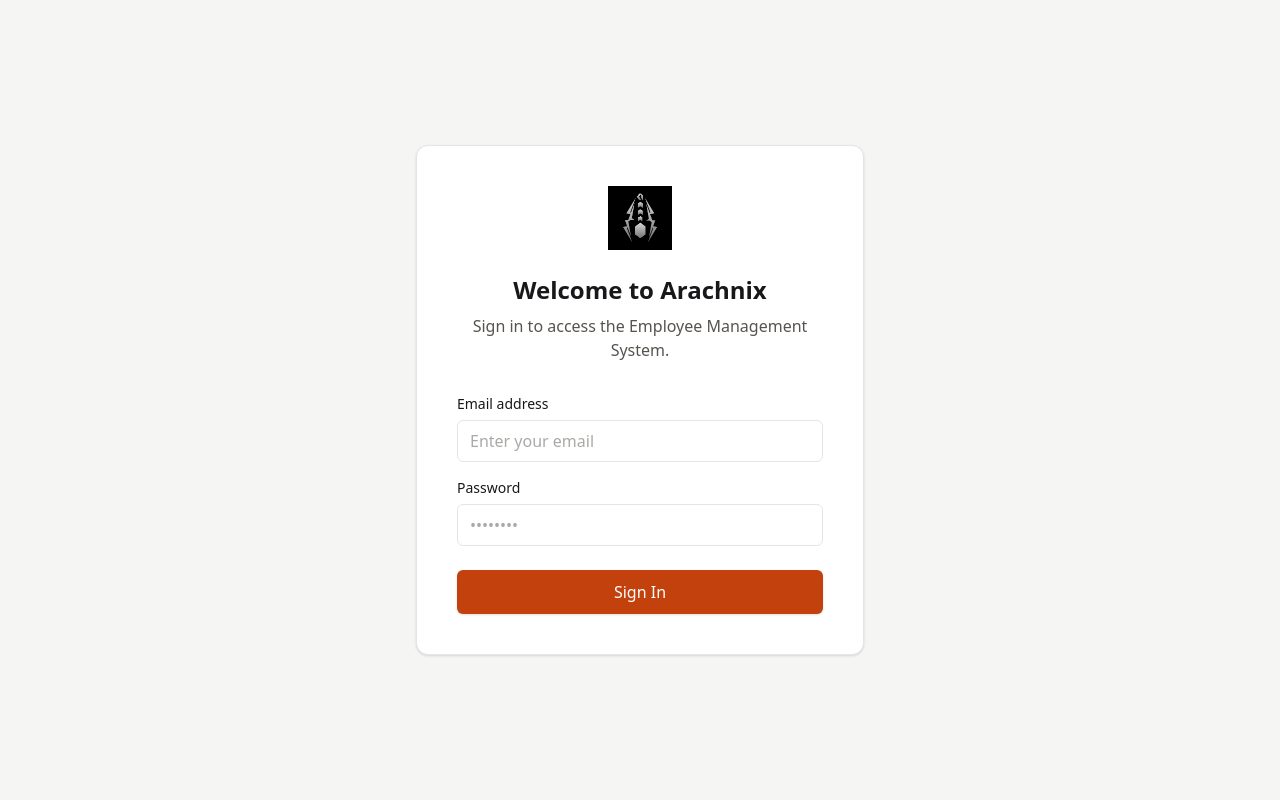
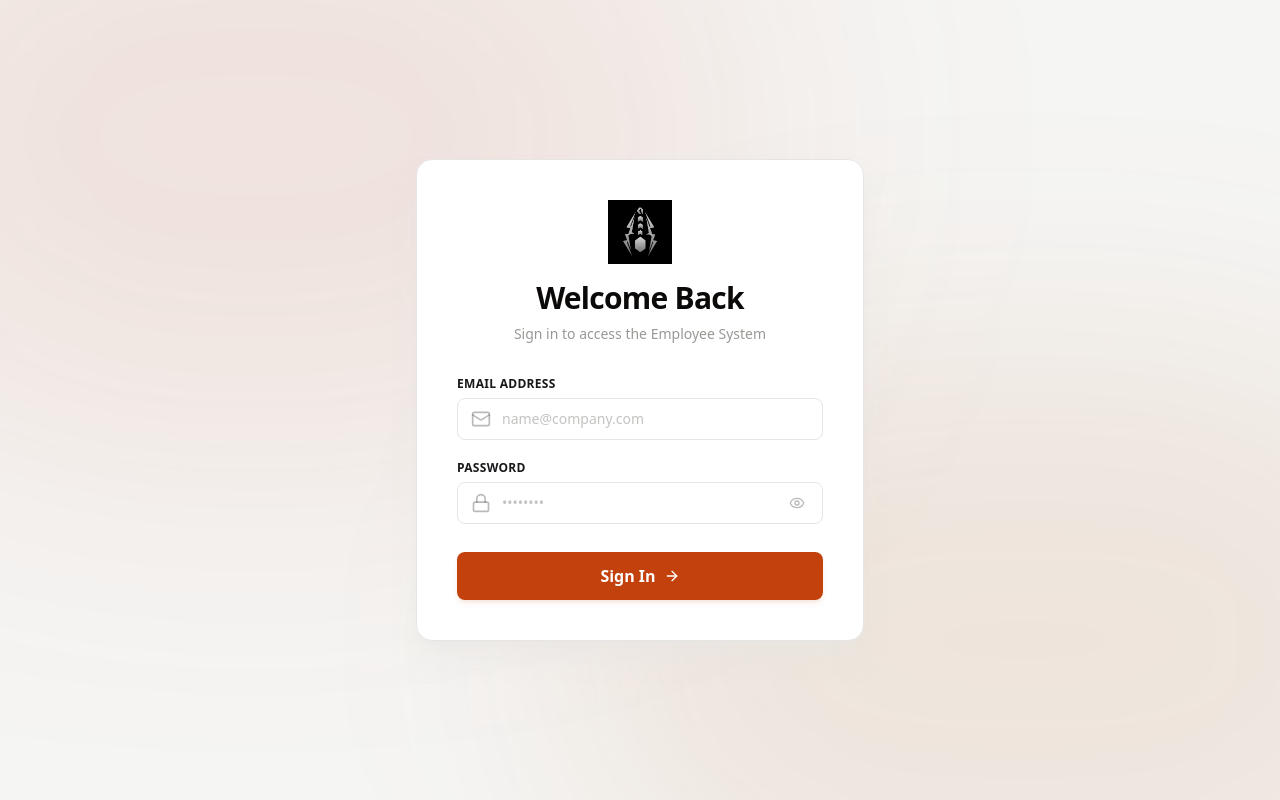
Before and after one commit to azaans23/Arachnix---EMS, a Next.js app: page /login in a window 1280 px wide. Built offline with nearby package versions, Linux system fonts and the light colour scheme; no server answers.

Commit message:
Update UI of login and signup form

```diff
--- a/src/app/(auth)/login/page.tsx
+++ b/src/app/(auth)/login/page.tsx
@@ -1,75 +1,143 @@
 "use client";
 
+import { useState } from "react";
 import Image from "next/image";
+import Link from "next/link";
 import { useLoginForm } from "@/hooks/useAuth";
+import {
+  Mail,
+  Lock,
+  Eye,
+  EyeOff,
+  AlertCircle,
+  ArrowRight
+} from "lucide-react";
 
 export default function LoginPage() {
   const { formik, isPending, isError, error } = useLoginForm();
+  const [showPassword, setShowPassword] = useState(false);
 
   return (
-    <div className="flex min-h-screen items-center justify-center bg-stone">
-      <div className="p-10 bg-pure-white rounded-xl border border-subtle-stone shadow-sm w-full max-w-md flex flex-col items-center">
-        {/* Brand Icon */}
-        <div className="relative w-16 h-16 mb-6">
+    <div className="flex min-h-screen items-center justify-center bg-stone p-4 relative overflow-hidden select-none">
+      {/* Ambient Moving Glow Bubbles in the background */}
+      <div className="absolute top-[-15%] left-[-15%] w-[70%] h-[70%] rounded-full bg-terracotta/10 blur-[130px] animate-float-slow" />
+      <div className="absolute bottom-[-15%] right-[-15%] w-[70%] h-[70%] rounded-full bg-ochre/10 blur-[130px] animate-float-delayed" />
+
+      {/* Interactive Login Card Container */}
+      <div className={`w-full max-w-md bg-pure-white rounded-2xl border border-subtle-stone shadow-xl shadow-stone-200/50 p-8 sm:p-10 relative z-10 animate-fade-in-up ${isError ? "animate-shake" : ""}`}>
+
+        {/* Brand Logo & Header */}
+        <div className="flex flex-col items-center mb-8">
+          <div className="relative w-16 h-16 mb-4">
             <Image src="/logo-small.png" alt="Arachnix Logo" fill className="object-contain" priority sizes="64px" />
           </div>
-
-        <h1 className="text-2xl font-semibold mb-2 text-obsidian">Welcome to Arachnix</h1>
-        <p className="text-muted-clay text-center mb-8">Sign in to access the Employee Management System.</p>
+          <h1 className="text-2xl sm:text-3xl font-extrabold tracking-tight text-deep-ink text-center">Welcome Back</h1>
+          <p className="text-muted-clay/60 text-sm text-center mt-2">Sign in to access the Employee System</p>
+        </div>
 
         {isError && (
-          <div className="w-full mb-4 p-3 bg-red-50 border border-red-200 text-red-600 rounded-md text-sm">
-            {(error as any).message || "Failed to sign in"}
+          <div className="w-full mb-6 p-4 bg-red-50 border border-red-200 text-red-700 rounded-lg text-sm flex gap-3 items-start animate-fade-in-up">
+            <AlertCircle className="w-5 h-5 text-red-500 shrink-0 mt-0.5" />
+            <div>
+              <span className="font-semibold block">Authentication Failed</span>
+              <span className="text-xs text-red-600/90">{(error as any).message || "Invalid credentials provided."}</span>
+            </div>
           </div>
         )}
 
-        <form className="w-full flex flex-col gap-4" onSubmit={formik.handleSubmit}>
+        <form className="flex flex-col gap-5" onSubmit={formik.handleSubmit}>
+          {/* Email Address */}
           <div className="flex flex-col gap-1.5">
-            <label className="text-sm font-medium text-obsidian" htmlFor="email">Email address</label>
+            <label className="text-xs font-semibold text-obsidian tracking-wide uppercase" htmlFor="email">
+              Email Address
+            </label>
+            <div className="relative flex items-center">
+              <div className="absolute left-3.5 text-muted-clay/40 pointer-events-none">
+                <Mail className="w-5 h-5" />
+              </div>
               <input
                 id="email"
                 name="email"
                 type="email"
-              placeholder="Enter your email"
+                placeholder="name@company.com"
                 value={formik.values.email}
                 onChange={formik.handleChange}
                 onBlur={formik.handleBlur}
-              className={`px-3 py-2 border rounded-md focus:outline-none focus:ring-2 focus:ring-terracotta/50 transition-all bg-pure-white text-deep-ink placeholder:text-muted-clay/50 ${formik.touched.email && formik.errors.email
-                  ? "border-red-500 focus:border-red-500"
+                className={`pl-11 pr-4 py-2.5 w-full bg-pure-white border rounded-lg focus:outline-none focus:ring-2 focus:ring-terracotta/20 text-sm text-deep-ink placeholder:text-muted-clay/35 transition-all duration-200 ${formik.submitCount > 0 && formik.errors.email
+                  ? "border-red-500 focus:border-red-500 focus:ring-red-500/10"
                   : "border-subtle-stone focus:border-terracotta"
                   }`}
               />
-            {formik.touched.email && formik.errors.email && (
-              <div className="text-red-500 text-xs mt-1">{formik.errors.email}</div>
+            </div>
+            {formik.submitCount > 0 && formik.errors.email && (
+              <div className="text-red-500 text-xs font-medium mt-1 pl-1 flex items-center gap-1">
+                <span>•</span> {formik.errors.email}
+              </div>
             )}
           </div>
+
+          {/* Password */}
           <div className="flex flex-col gap-1.5">
-            <label className="text-sm font-medium text-obsidian" htmlFor="password">Password</label>
+            <div className="flex justify-between items-center">
+              <label className="text-xs font-semibold text-obsidian tracking-wide uppercase" htmlFor="password">
+                Password
+              </label>
+            </div>
+            <div className="relative flex items-center">
+              <div className="absolute left-3.5 text-muted-clay/40 pointer-events-none">
+                <Lock className="w-5 h-5" />
+              </div>
               <input
                 id="password"
                 name="password"
-              type="password"
+                type={showPassword ? "text" : "password"}
                 placeholder="••••••••"
                 value={formik.values.password}
                 onChange={formik.handleChange}
                 onBlur={formik.handleBlur}
-              className={`px-3 py-2 border rounded-md focus:outline-none focus:ring-2 focus:ring-terracotta/50 transition-all bg-pure-white text-deep-ink placeholder:text-muted-clay/50 ${formik.touched.password && formik.errors.password
-                  ? "border-red-500 focus:border-red-500"
+                className={`pl-11 pr-12 py-2.5 w-full bg-pure-white border rounded-lg focus:outline-none focus:ring-2 focus:ring-terracotta/20 text-sm text-deep-ink placeholder:text-muted-clay/35 transition-all duration-200 ${formik.submitCount > 0 && formik.errors.password
+                  ? "border-red-500 focus:border-red-500 focus:ring-red-500/10"
                   : "border-subtle-stone focus:border-terracotta"
                   }`}
               />
-            {formik.touched.password && formik.errors.password && (
-              <div className="text-red-500 text-xs mt-1">{formik.errors.password}</div>
+              <button
+                type="button"
+                onClick={() => setShowPassword(!showPassword)}
+                className="absolute right-3.5 text-muted-clay/40 hover:text-muted-clay/80 focus:outline-none cursor-pointer transition-colors p-1"
+              >
+                {showPassword ? <EyeOff className="w-4 h-4" /> : <Eye className="w-4 h-4" />}
+              </button>
+            </div>
+            {formik.submitCount > 0 && formik.errors.password && (
+              <div className="text-red-500 text-xs font-medium mt-1 pl-1 flex items-center gap-1">
+                <span>•</span> {formik.errors.password}
+              </div>
             )}
           </div>
+
+          {/* Submit CTA */}
           <button
             type="submit"
             disabled={isPending}
-            className="w-full bg-terracotta text-pure-white py-2.5 rounded-md font-medium hover:bg-[#A0350A] transition-colors mt-2 shadow-sm disabled:opacity-50 flex justify-center"
+            className="w-full bg-terracotta text-pure-white py-3 rounded-lg font-semibold hover:bg-terracotta-hover transition-all duration-200 mt-2 shadow-md shadow-terracotta/10 hover:shadow-terracotta/20 hover:-translate-y-0.5 active:translate-y-0 disabled:opacity-50 disabled:pointer-events-none flex items-center justify-center gap-2 cursor-pointer"
           >
-            {isPending ? "Signing in..." : "Sign In"}
+            {isPending ? (
+              <>
+                <svg className="animate-spin h-5 w-5 text-white" xmlns="http://www.w3.org/2000/svg" fill="none" viewBox="0 0 24 24">
+                  <circle className="opacity-25" cx="12" cy="12" r="10" stroke="currentColor" strokeWidth="4"></circle>
+                  <path className="opacity-75" fill="currentColor" d="M4 12a8 8 0 018-8V0C5.373 0 0 5.373 0 12h4zm2 5.291A7.962 7.962 0 014 12H0c0 3.042 1.135 5.824 3 7.938l3-2.647z"></path>
+                </svg>
+                <span>Signing in...</span>
+              </>
+            ) : (
+              <>
+                <span>Sign In</span>
+                <ArrowRight className="w-4 h-4" />
+              </>
+            )}
           </button>
         </form>
+
       </div>
     </div>
   );
--- a/src/app/(auth)/signup/page.tsx
+++ b/src/app/(auth)/signup/page.tsx
@@ -1,117 +1,199 @@
 "use client";
 
+import { useState } from "react";
 import Image from "next/image";
+import Link from "next/link";
 import { useSignupForm } from "@/hooks/useAuth";
 import CustomDropdown from "@/components/ui/Dropdown";
+import {
+  User,
+  Mail,
+  Lock,
+  Eye,
+  EyeOff,
+  Shield,
+  AlertCircle,
+  ArrowRight
+} from "lucide-react";
 
 export default function SignupPage() {
   const { formik, isPending, isError, error } = useSignupForm();
+  const [showPassword, setShowPassword] = useState(false);
 
   return (
-    <div className="flex min-h-screen items-center justify-center bg-stone py-12 px-4">
-      <div className="p-10 bg-pure-white rounded-xl border border-subtle-stone shadow-sm w-full max-w-md flex flex-col items-center">
-        {/* Brand Icon */}
-        <div className="relative w-16 h-16 mb-6">
+    <div className="flex min-h-screen items-center justify-center bg-stone p-4 relative overflow-hidden select-none">
+      {/* Ambient Moving Glow Bubbles in the background */}
+      <div className="absolute top-[-15%] left-[-15%] w-[70%] h-[70%] rounded-full bg-terracotta/10 blur-[130px] animate-float-slow" />
+      <div className="absolute bottom-[-15%] right-[-15%] w-[70%] h-[70%] rounded-full bg-ochre/10 blur-[130px] animate-float-delayed" />
+
+      {/* Interactive Signup Card Container */}
+      <div className={`w-full max-w-md bg-pure-white rounded-2xl border border-subtle-stone shadow-xl shadow-stone-200/50 p-8 sm:p-10 relative z-10 animate-fade-in-up ${isError ? "animate-shake" : ""}`}>
+
+        {/* Brand Logo & Header */}
+        <div className="flex flex-col items-center mb-8">
+          <div className="relative w-16 h-16 mb-4">
             <Image src="/logo-small.png" alt="Arachnix Logo" fill className="object-contain" priority sizes="64px" />
           </div>
-
-        <h1 className="text-2xl font-semibold mb-1 text-obsidian">Create an Account</h1>
+          <h1 className="text-2xl sm:text-3xl font-extrabold tracking-tight text-deep-ink text-center">Create an Account</h1>
+          <p className="text-muted-clay/60 text-sm text-center mt-2">Get started with Arachnix EMS</p>
+        </div>
 
         {isError && (
-          <div className="w-full mb-4 p-3 bg-red-50 border border-red-200 text-red-600 rounded-md text-sm">
-            {(error as any).message || "Failed to sign up"}
+          <div className="w-full mb-6 p-4 bg-red-50 border border-red-200 text-red-700 rounded-lg text-sm flex gap-3 items-start animate-fade-in-up">
+            <AlertCircle className="w-5 h-5 text-red-500 shrink-0 mt-0.5" />
+            <div>
+              <span className="font-semibold block">Registration Failed</span>
+              <span className="text-xs text-red-600/90">{(error as any).message || "Could not register account."}</span>
+            </div>
           </div>
         )}
 
-        <form className="w-full flex flex-col gap-4" onSubmit={formik.handleSubmit}>
+        <form className="flex flex-col gap-4" onSubmit={formik.handleSubmit}>
+          {/* Full Name */}
           <div className="flex flex-col gap-1.5">
-            <label className="text-sm font-medium text-obsidian" htmlFor="name">Full Name</label>
+            <label className="text-xs font-semibold text-obsidian tracking-wide uppercase" htmlFor="name">
+              Full Name
+            </label>
+            <div className="relative flex items-center">
+              <div className="absolute left-3.5 text-muted-clay/40 pointer-events-none">
+                <User className="w-5 h-5" />
+              </div>
               <input
                 id="name"
                 name="name"
                 type="text"
-              placeholder="Enter your name"
+                placeholder="Muhammad Ahmed"
                 value={formik.values.name}
                 onChange={formik.handleChange}
                 onBlur={formik.handleBlur}
-              className={`px-3 py-2 border rounded-md focus:outline-none focus:ring-2 focus:ring-terracotta/50 transition-all bg-pure-white text-deep-ink placeholder:text-muted-clay/50 ${formik.touched.name && formik.errors.name
-                ? "border-red-500 focus:border-red-500"
+                className={`pl-11 pr-4 py-2.5 w-full bg-pure-white border rounded-lg focus:outline-none focus:ring-2 focus:ring-terracotta/20 text-sm text-deep-ink placeholder:text-muted-clay/35 transition-all duration-200 ${formik.submitCount > 0 && formik.errors.name
+                  ? "border-red-500 focus:border-red-500 focus:ring-red-500/10"
                   : "border-subtle-stone focus:border-terracotta"
                   }`}
               />
-            {formik.touched.name && formik.errors.name && (
-              <div className="text-red-500 text-xs mt-1">{formik.errors.name}</div>
+            </div>
+            {formik.submitCount > 0 && formik.errors.name && (
+              <div className="text-red-500 text-xs font-medium mt-1 pl-1 flex items-center gap-1">
+                <span>•</span> {formik.errors.name}
+              </div>
             )}
           </div>
 
+          {/* Email Address */}
           <div className="flex flex-col gap-1.5">
-            <label className="text-sm font-medium text-obsidian" htmlFor="email">Email address</label>
+            <label className="text-xs font-semibold text-obsidian tracking-wide uppercase" htmlFor="email">
+              Email Address
+            </label>
+            <div className="relative flex items-center">
+              <div className="absolute left-3.5 text-muted-clay/40 pointer-events-none">
+                <Mail className="w-5 h-5" />
+              </div>
               <input
                 id="email"
                 name="email"
                 type="email"
-              placeholder="Enter your email"
+                placeholder="name@company.com"
                 value={formik.values.email}
                 onChange={formik.handleChange}
                 onBlur={formik.handleBlur}
-              className={`px-3 py-2 border rounded-md focus:outline-none focus:ring-2 focus:ring-terracotta/50 transition-all bg-pure-white text-deep-ink placeholder:text-muted-clay/50 ${formik.touched.email && formik.errors.email
-                ? "border-red-500 focus:border-red-500"
+                className={`pl-11 pr-4 py-2.5 w-full bg-pure-white border rounded-lg focus:outline-none focus:ring-2 focus:ring-terracotta/20 text-sm text-deep-ink placeholder:text-muted-clay/35 transition-all duration-200 ${formik.submitCount > 0 && formik.errors.email
+                  ? "border-red-500 focus:border-red-500 focus:ring-red-500/10"
                   : "border-subtle-stone focus:border-terracotta"
                   }`}
               />
-            {formik.touched.email && formik.errors.email && (
-              <div className="text-red-500 text-xs mt-1">{formik.errors.email}</div>
+            </div>
+            {formik.submitCount > 0 && formik.errors.email && (
+              <div className="text-red-500 text-xs font-medium mt-1 pl-1 flex items-center gap-1">
+                <span>•</span> {formik.errors.email}
+              </div>
             )}
           </div>
 
+          {/* Password */}
           <div className="flex flex-col gap-1.5">
-            <label className="text-sm font-medium text-obsidian" htmlFor="password">Password</label>
+            <label className="text-xs font-semibold text-obsidian tracking-wide uppercase" htmlFor="password">
+              Password
+            </label>
+            <div className="relative flex items-center">
+              <div className="absolute left-3.5 text-muted-clay/40 pointer-events-none">
+                <Lock className="w-5 h-5" />
+              </div>
               <input
                 id="password"
                 name="password"
-              type="password"
+                type={showPassword ? "text" : "password"}
                 placeholder="••••••••"
                 value={formik.values.password}
                 onChange={formik.handleChange}
                 onBlur={formik.handleBlur}
-              className={`px-3 py-2 border rounded-md focus:outline-none focus:ring-2 focus:ring-terracotta/50 transition-all bg-pure-white text-deep-ink placeholder:text-muted-clay/50 ${formik.touched.password && formik.errors.password
-                ? "border-red-500 focus:border-red-500"
+                className={`pl-11 pr-12 py-2.5 w-full bg-pure-white border rounded-lg focus:outline-none focus:ring-2 focus:ring-terracotta/20 text-sm text-deep-ink placeholder:text-muted-clay/35 transition-all duration-200 ${formik.submitCount > 0 && formik.errors.password
+                  ? "border-red-500 focus:border-red-500 focus:ring-red-500/10"
                   : "border-subtle-stone focus:border-terracotta"
                   }`}
               />
-            {formik.touched.password && formik.errors.password && (
-              <div className="text-red-500 text-xs mt-1">{formik.errors.password}</div>
+              <button
+                type="button"
+                onClick={() => setShowPassword(!showPassword)}
+                className="absolute right-3.5 text-muted-clay/40 hover:text-muted-clay/80 focus:outline-none cursor-pointer transition-colors p-1"
+              >
+                {showPassword ? <EyeOff className="w-4 h-4" /> : <Eye className="w-4 h-4" />}
+              </button>
+            </div>
+            {formik.submitCount > 0 && formik.errors.password && (
+              <div className="text-red-500 text-xs font-medium mt-1 pl-1 flex items-center gap-1">
+                <span>•</span> {formik.errors.password}
+              </div>
             )}
           </div>
 
+          {/* Role */}
           <div className="flex flex-col gap-1.5">
-            <label className="text-sm font-medium text-obsidian" htmlFor="role">Role</label>
+            <label className="text-xs font-semibold text-obsidian tracking-wide uppercase" htmlFor="role">
+              System Role
+            </label>
             <CustomDropdown
               id="role"
               name="role"
-              placeholder="Select your role"
+              placeholder="Select your pathway"
               value={formik.values.role}
               onChange={(value) => formik.setFieldValue("role", value)}
               onBlur={() => formik.setFieldTouched("role", true)}
               error={formik.errors.role}
-              touched={formik.touched.role}
+              touched={formik.submitCount > 0}
+              icon={<Shield className="w-5 h-5 text-muted-clay/60" />}
               options={[
                 { label: "Admin", value: "admin" },
                 { label: "HR", value: "HR" },
                 { label: "Finance", value: "finance" },
               ]}
             />
-            {formik.touched.role && formik.errors.role && (
-              <div className="text-red-500 text-xs mt-1">{formik.errors.role}</div>
+            {formik.submitCount > 0 && formik.errors.role && (
+              <div className="text-red-500 text-xs font-medium mt-1 pl-1 flex items-center gap-1">
+                <span>•</span> {formik.errors.role}
+              </div>
             )}
           </div>
 
+          {/* Submit CTA */}
           <button
             type="submit"
             disabled={isPending}
-            className="w-full bg-terracotta text-pure-white py-2.5 rounded-md font-medium hover:bg-[#A0350A] transition-colors mt-2 shadow-sm disabled:opacity-50 flex justify-center"
+            className="w-full bg-terracotta text-pure-white py-3 rounded-lg font-semibold hover:bg-terracotta-hover transition-all duration-200 mt-3 shadow-md shadow-terracotta/10 hover:shadow-terracotta/20 hover:-translate-y-0.5 active:translate-y-0 disabled:opacity-50 disabled:pointer-events-none flex items-center justify-center gap-2 cursor-pointer"
           >
-            {isPending ? "Creating User..." : "Create User"}
+            {isPending ? (
+              <>
+                <svg className="animate-spin h-5 w-5 text-white" xmlns="http://www.w3.org/2000/svg" fill="none" viewBox="0 0 24 24">
+                  <circle className="opacity-25" cx="12" cy="12" r="10" stroke="currentColor" strokeWidth="4"></circle>
+                  <path className="opacity-75" fill="currentColor" d="M4 12a8 8 0 018-8V0C5.373 0 0 5.373 0 12h4zm2 5.291A7.962 7.962 0 014 12H0c0 3.042 1.135 5.824 3 7.938l3-2.647z"></path>
+                </svg>
+                <span>Creating account...</span>
+              </>
+            ) : (
+              <>
+                <span>Create Account</span>
+                <ArrowRight className="w-4 h-4" />
+              </>
+            )}
           </button>
         </form>
       </div>
```
Also changed, not shown: src/app/globals.css (+30 -0 lines), src/components/ui/Dropdown.tsx (+17 -8 lines). Lines whose indentation alone changed are shown as unchanged.
